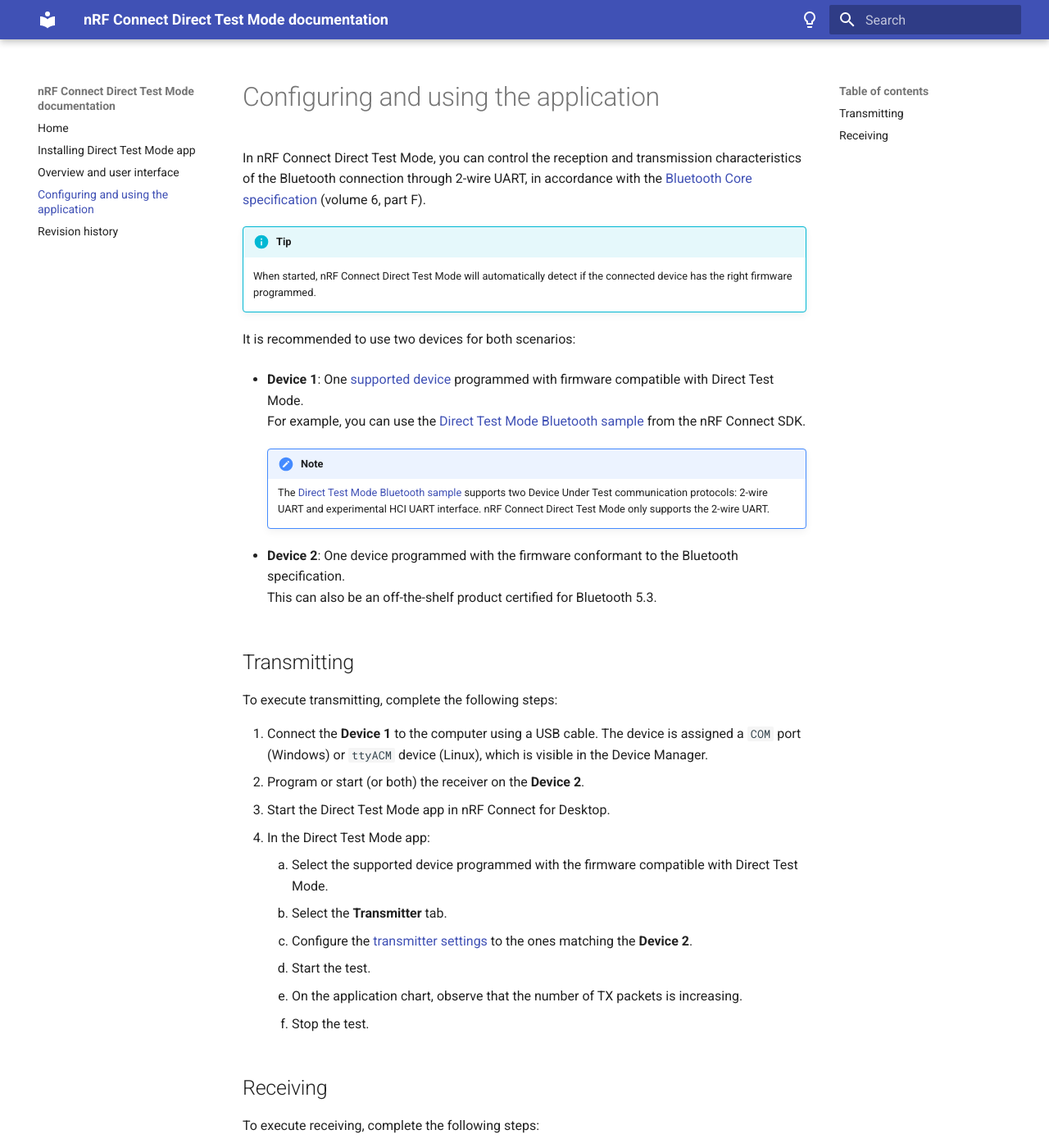
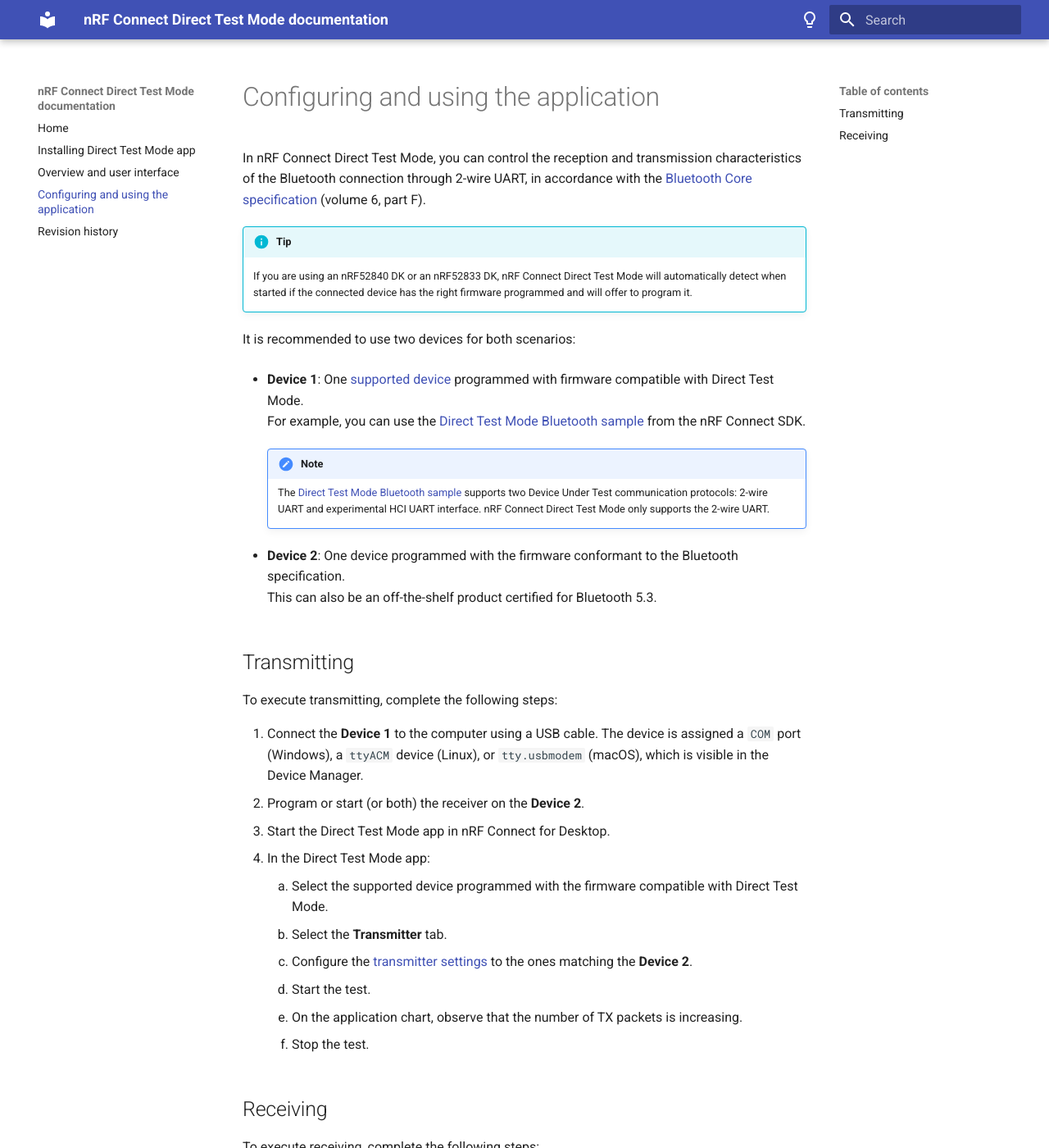
Before and after one commit to NordicSemiconductor/pc-nrfconnect-dtm, an MkDocs documentation site: the page built from doc/docs/using_dtm.md, in a window 1280 px wide and 1400 px high. Shown: the whole window at 82% size. Built offline with MkDocs 1.6.1 and Material for MkDocs 9.7.7, drawn with Linux system fonts in a browser that asks for light colours; some of the changed text lies outside the part shown.

Commit message:
comments from Kyle
Signed-off-by: Grzegorz Ferenc <Grzegorz.Ferenc@nordicsemi.no>

```diff
--- a/doc/docs/using_dtm.md
+++ b/doc/docs/using_dtm.md
@@ -3,7 +3,7 @@
 In nRF Connect Direct Test Mode, you can control the reception and transmission characteristics of the Bluetooth connection through 2-wire UART, in accordance with the [Bluetooth Core specification](https://www.bluetooth.com/specifications/specs/core-specification-5-3/) (volume 6, part F).
 
 !!! info "Tip"
-     When started, nRF Connect Direct Test Mode will automatically detect if the connected device has the right firmware programmed.
+     If you are using an nRF52840 DK or an nRF52833 DK, nRF Connect Direct Test Mode will automatically detect when started if the connected device has the right firmware programmed and will offer to program it.
 
 It is recommended to use two devices for both scenarios:
 
@@ -20,7 +20,7 @@
 
 To execute transmitting, complete the following steps:
 
-1. Connect the **Device 1** to the computer using a USB cable. The device is assigned a `COM` port (Windows) or `ttyACM` device (Linux), which is visible in the Device Manager.
+1. Connect the **Device 1** to the computer using a USB cable. The device is assigned a `COM` port (Windows), a `ttyACM` device (Linux), or `tty.usbmodem` (macOS), which is visible in the Device Manager.
 1. Program or start (or both) the receiver on the **Device 2**.</br>
 1. Start the Direct Test Mode app in nRF Connect for Desktop.
 1. In the Direct Test Mode app:
@@ -36,7 +36,7 @@
 
 To execute receiving, complete the following steps:
 
-1. Connect the **Device 1** to the computer using a USB cable. The device is assigned a `COM` port (Windows) or `ttyACM` device (Linux), which is visible in the Device Manager.
+1. Connect the **Device 1** to the computer using a USB cable. The device is assigned a `COM` port (Windows), a `ttyACM` device (Linux), or `tty.usbmodem` (macOS), which is visible in the Device Manager.
 1. Program or start (or both) the transmitter on the **Device 2**.</br>
 1. Start the Direct Test Mode app in nRF Connect for Desktop.
 1. In the Direct Test Mode app:
```
Also changed, not shown: doc/docs/index.md (+2 -0 lines).
